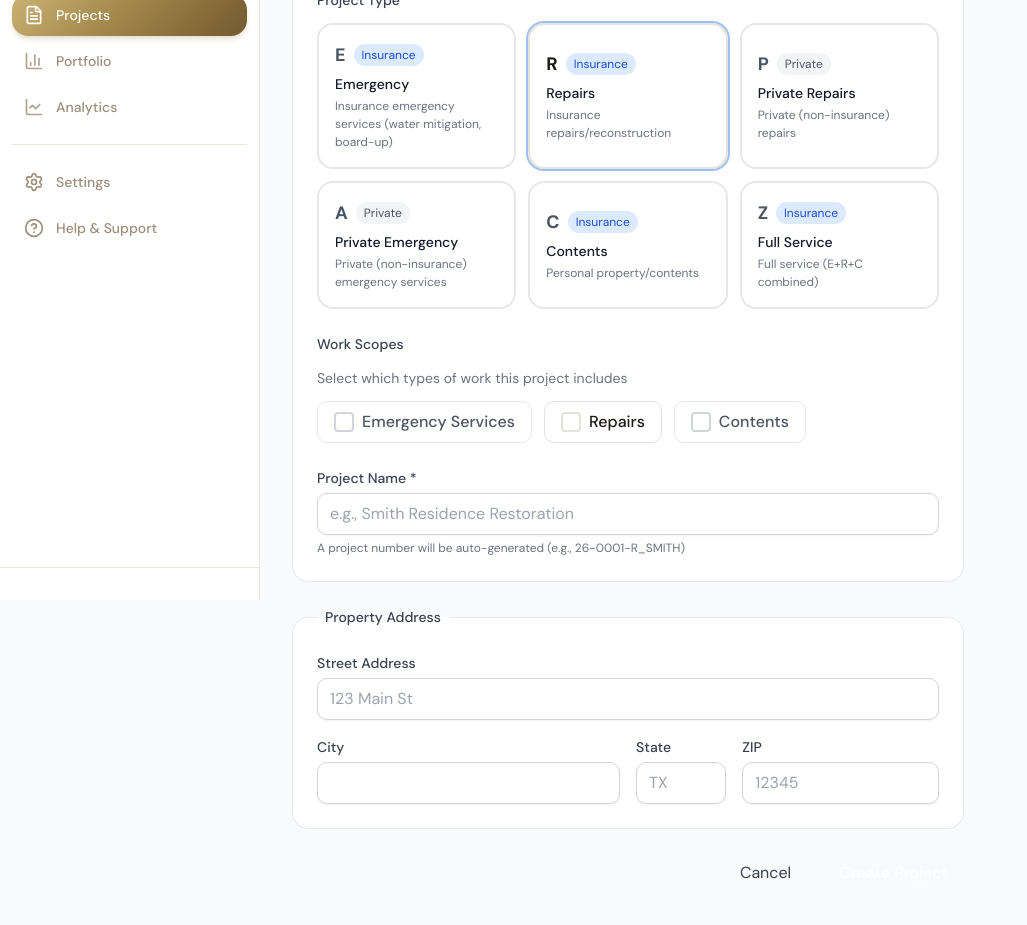
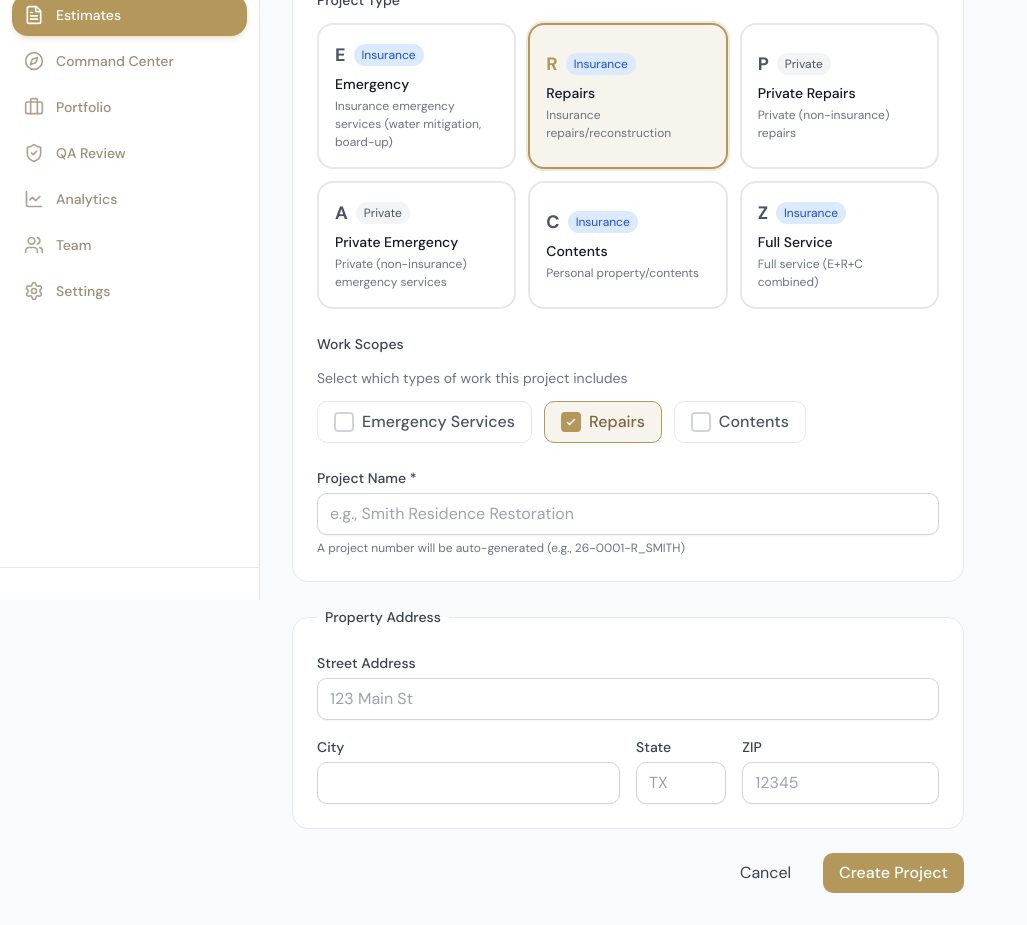
Before and after one commit to jpdehyl/xtmate-v3, a Next.js app: page /dashboard/estimates/new in a window 1280 px wide. Shown: the part 200-1125 px from the top of the page, without its empty margins (0-1027 px from the left). Built offline with nearby package versions, Linux system fonts and the light colour scheme; no server answers.

Commit message:
Build Sprint M1 sidebar nav and dashboard KPI updates

```diff
--- /dev/null
+++ b/src/app/dashboard/qa-review/page.tsx
@@ -0,0 +1,44 @@
+import { redirect } from "next/navigation";
+import { DashboardLayout } from "@/components/dashboard/dashboard-layout";
+import Link from "next/link";
+import { ClipboardCheck, ArrowRight } from "lucide-react";
+
+export const revalidate = 0;
+
+export default async function QAReviewPage() {
+  if (!process.env.CLERK_SECRET_KEY) {
+    redirect("/");
+  }
+
+  const { auth } = await import("@clerk/nextjs/server");
+  const { userId } = await auth();
+
+  if (!userId) {
+    redirect("/sign-in");
+  }
+
+  return (
+    <DashboardLayout>
+      <section className="rounded-xl border border-gray-200 dark:border-gray-800 bg-white dark:bg-gray-900 p-8 shadow-sm">
+        <div className="flex items-start gap-4">
+          <div className="rounded-xl bg-pd-gold/15 p-3">
+            <ClipboardCheck className="h-6 w-6 text-pd-gold" />
+          </div>
+          <div className="space-y-2">
+            <h1 className="text-2xl font-semibold text-gray-900 dark:text-white">QA Review</h1>
+            <p className="text-sm text-gray-600 dark:text-gray-400 max-w-2xl">
+              Review pending estimates, validate scope quality, and confirm export readiness before handoff.
+            </p>
+            <Link
+              href="/dashboard/estimates"
+              className="inline-flex items-center gap-2 text-sm font-medium text-pd-gold hover:text-pd-gold-600"
+            >
+              Open estimates queue
+              <ArrowRight className="h-4 w-4" />
+            </Link>
+          </div>
+        </div>
+      </section>
+    </DashboardLayout>
+  );
+}
--- /dev/null
+++ b/src/app/dashboard/settings/page.tsx
@@ -0,0 +1,7 @@
+import { redirect } from "next/navigation";
+
+export const revalidate = 0;
+
+export default function SettingsPage() {
+  redirect("/dashboard/settings/integrations");
+}
--- /dev/null
+++ b/src/app/dashboard/team/page.tsx
@@ -0,0 +1,34 @@
+import { redirect } from "next/navigation";
+import { DashboardLayout } from "@/components/dashboard/dashboard-layout";
+import { Users } from "lucide-react";
+
+export const revalidate = 0;
+
+export default async function TeamPage() {
+  if (!process.env.CLERK_SECRET_KEY) {
+    redirect("/");
+  }
+
+  const { auth } = await import("@clerk/nextjs/server");
+  const { userId } = await auth();
+
+  if (!userId) {
+    redirect("/sign-in");
+  }
+
+  return (
+    <DashboardLayout>
+      <section className="rounded-xl border border-gray-200 dark:border-gray-800 bg-white dark:bg-gray-900 p-8 shadow-sm">
+        <div className="flex items-center gap-3 mb-3">
+          <div className="rounded-xl bg-pd-gold/15 p-2.5">
+            <Users className="h-5 w-5 text-pd-gold" />
+          </div>
+          <h1 className="text-2xl font-semibold text-gray-900 dark:text-white">Team</h1>
+        </div>
+        <p className="text-sm text-gray-600 dark:text-gray-400">
+          Team management is ready for demo navigation and will surface role, assignment, and productivity insights here.
+        </p>
+      </section>
+    </DashboardLayout>
+  );
+}
--- a/src/components/dashboard/performance-metrics.tsx
+++ b/src/components/dashboard/performance-metrics.tsx
@@ -14,7 +14,7 @@
   Cell,
 } from 'recharts';
 import { cn } from '@/lib/utils';
-import { Target, TrendingUp, TrendingDown, CheckCircle2, DollarSign, FileText } from 'lucide-react';
+import { TrendingUp, TrendingDown, ShieldCheck, Activity, DollarSign, FileText } from 'lucide-react';
 
 interface EstimateData {
   id: string;
@@ -130,8 +130,11 @@
     const completed = estimates.filter((e) => e.status === 'completed').length;
     const inProgress = estimates.filter((e) => e.status === 'in_progress').length;
     const totalValue = estimates.reduce((sum, e) => sum + (e.total || 0), 0);
-    const avgValue = total > 0 ? totalValue / total : 0;
     const completionRate = total > 0 ? Math.round((completed / total) * 100) : 0;
+    const activeClaims = inProgress;
+    const revenuePipeline = estimates
+      .filter((e) => e.status !== 'completed')
+      .reduce((sum, e) => sum + (e.total || 0), 0);
 
     const currentMonth = new Date().getMonth();
     const currentYear = new Date().getFullYear();
@@ -158,9 +161,10 @@
       total,
       completed,
       inProgress,
-      avgValue,
       totalValue,
       completionRate,
+      activeClaims,
+      revenuePipeline,
       monthlyTrend,
       thisMonthEstimates,
     };
@@ -176,33 +180,32 @@
     <div className={cn('space-y-6', className)}>
       <div className="grid grid-cols-2 lg:grid-cols-4 gap-4">
         <StatCard
-          icon={<Target className="w-5 h-5 text-pd-gold" />}
-          value={`${kpis.completionRate}%`}
-          label="Completion Rate"
-          trend={kpis.completionRate > 0 ? 5.2 : 0}
-          trendLabel="vs last month"
-        />
-        <StatCard
-          icon={<CheckCircle2 className="w-5 h-5 text-green-600" />}
-          value={kpis.completed}
-          label="Completed"
-          trend={kpis.completed > 0 ? 12.5 : 0}
-          iconBgClass="bg-green-100 dark:bg-green-900/30"
-        />
-        <StatCard
-          icon={<DollarSign className="w-5 h-5 text-blue-600" />}
-          value={formatCurrency(kpis.avgValue)}
-          label="Avg. Value"
-          trend={kpis.avgValue > 0 ? 8.3 : 0}
-          iconBgClass="bg-blue-100 dark:bg-blue-900/30"
-        />
-        <StatCard
-          icon={<FileText className="w-5 h-5 text-purple-600" />}
+          icon={<FileText className="w-5 h-5 text-pd-gold" />}
           value={kpis.total}
           label="Total Estimates"
           trend={kpis.monthlyTrend}
           trendLabel={`${kpis.thisMonthEstimates} this month`}
-          iconBgClass="bg-purple-100 dark:bg-purple-900/30"
+        />
+        <StatCard
+          icon={<Activity className="w-5 h-5 text-pd-gold-700" />}
+          value={kpis.activeClaims}
+          label="Active Claims"
+          trend={kpis.activeClaims > 0 ? 9.4 : 0}
+          iconBgClass="bg-pd-gold/15"
+        />
+        <StatCard
+          icon={<ShieldCheck className="w-5 h-5 text-pd-gold-700" />}
+          value={`${kpis.completionRate}%`}
+          label="SLA Compliance"
+          trend={kpis.completionRate > 0 ? 4.1 : 0}
+          iconBgClass="bg-pd-gold/15"
+        />
+        <StatCard
+          icon={<DollarSign className="w-5 h-5 text-pd-gold-700" />}
+          value={formatCurrency(kpis.revenuePipeline)}
+          label="Revenue Pipeline"
+          trend={kpis.revenuePipeline > 0 ? 7.3 : 0}
+          iconBgClass="bg-pd-gold/15"
         />
       </div>
 
--- a/src/components/dashboard/sidebar.tsx
+++ b/src/components/dashboard/sidebar.tsx
@@ -5,15 +5,17 @@
 import { usePathname } from 'next/navigation';
 import {
   Home,
-  BarChart3,
   FileText,
+  Compass,
+  Briefcase,
+  ShieldCheck,
+  LineChart,
+  Users,
+  Settings,
   Plus,
-  Settings,
   ChevronLeft,
   ChevronRight,
-  HelpCircle,
   User,
-  LineChart,
 } from 'lucide-react';
 import { useState, useEffect } from 'react';
 import { cn } from '@/lib/utils';
@@ -50,39 +52,17 @@
     localStorage.setItem('xtmate_sidebar_collapsed', String(newState));
   };
 
-  // Main navigation items (Incoming Requests removed - now in New Project modal)
   const mainNavItems = [
-    {
-      href: '/dashboard',
-      label: 'Dashboard',
-      icon: Home,
-      show: true
-    },
-    {
-      href: '/dashboard/estimates',
-      label: 'Projects',
-      icon: FileText,
-      show: true
-    },
-    {
-      href: '/dashboard/portfolio',
-      label: 'Portfolio',
-      icon: BarChart3,
-      show: true
-    },
-    {
-      href: '/dashboard/analytics',
-      label: 'Analytics',
-      icon: LineChart,
-      show: true
-    },
+    { href: '/dashboard', label: 'Dashboard', icon: Home, show: true },
+    { href: '/dashboard/estimates', label: 'Estimates', icon: FileText, show: true },
+    { href: '/dashboard/command-center', label: 'Command Center', icon: Compass, show: true },
+    { href: '/dashboard/portfolio', label: 'Portfolio', icon: Briefcase, show: true },
+    { href: '/dashboard/qa-review', label: 'QA Review', icon: ShieldCheck, show: true },
+    { href: '/dashboard/analytics', label: 'Analytics', icon: LineChart, show: true },
+    { href: '/dashboard/team', label: 'Team', icon: Users, show: true },
+    { href: '/dashboard/settings', label: 'Settings', icon: Settings, show: true },
   ];
 
-  // Secondary navigation items
-  const secondaryNavItems = [
-    { href: '/dashboard/settings/integrations', label: 'Settings', icon: Settings, show: true },
-    { href: '/dashboard/help', label: 'Help & Support', icon: HelpCircle, show: true },
-  ];
 
   const isActive = (href: string) => {
     if (href === '/dashboard') return pathname === '/dashboard';
@@ -90,7 +70,6 @@
   };
 
   const visibleMainItems = mainNavItems.filter(item => item.show);
-  const visibleSecondaryItems = secondaryNavItems.filter(item => item.show);
 
   return (
     <aside
@@ -173,7 +152,7 @@
                   'group flex items-center gap-3 px-3 py-2.5 rounded-xl',
                   'transition-all duration-200 ease-out',
                   active
-                    ? 'bg-gold-gradient text-white shadow-md shadow-gold-500/20'
+                    ? 'bg-pd-gold text-white shadow-md shadow-pd-gold/20'
                     : 'text-stone-600 dark:text-stone-400 hover:text-ink-950 dark:hover:text-white hover:bg-stone-100 dark:hover:bg-ink-800',
                   collapsed && 'justify-center px-0'
                 )}
@@ -195,39 +174,6 @@
           })}
         </div>
 
-        {/* Divider */}
-        <div className={cn(
-          'my-4 border-t border-stone-200 dark:border-ink-800',
-          collapsed && 'mx-2'
-        )} />
-
-        {/* Secondary Navigation */}
-        <div className="space-y-1">
-          {visibleSecondaryItems.map((item) => {
-            const active = isActive(item.href);
-            return (
-              <Link
-                key={item.href}
-                href={item.href}
-                className={cn(
-                  'group flex items-center gap-3 px-3 py-2.5 rounded-xl',
-                  'transition-all duration-200 ease-out',
-                  active
-                    ? 'bg-stone-100 dark:bg-ink-800 text-ink-950 dark:text-white'
-                    : 'text-stone-600 dark:text-stone-400 hover:text-ink-950 dark:hover:text-white hover:bg-stone-100 dark:hover:bg-ink-800',
-                  collapsed && 'justify-center px-0'
-                )}
-              >
-                <item.icon className="w-5 h-5 flex-shrink-0" />
-                {!collapsed && (
-                  <span className="text-sm font-medium">
-                    {item.label}
-                  </span>
-                )}
-              </Link>
-            );
-          })}
-        </div>
       </nav>
 
       {/* Collapse Toggle (when collapsed) */}
@@ -259,7 +205,7 @@
                 afterSignOutUrl="/sign-in"
                 appearance={{
                   elements: {
-                    avatarBox: 'w-9 h-9 ring-2 ring-gold-500/30'
+                    avatarBox: 'w-9 h-9 ring-2 ring-pd-gold/40'
                   }
                 }}
               />
--- a/tailwind.config.ts
+++ b/tailwind.config.ts
@@ -103,6 +103,19 @@
           800: "#6b6055",
           900: "#594f47",
           950: "#2f2924",
+        },
+        "pd-gold": {
+          DEFAULT: "#b4975a",
+          50: "#fbf8f1",
+          100: "#f5eddd",
+          200: "#e8d8b6",
+          300: "#d8bf89",
+          400: "#c9a86b",
+          500: "#b4975a",
+          600: "#9a7f4d",
+          700: "#7d6640",
+          800: "#665338",
+          900: "#54452f",
         },
       },
       borderRadius: {
```
Also changed, not shown: 1 other file (tests, documents, lock files or other folders).
